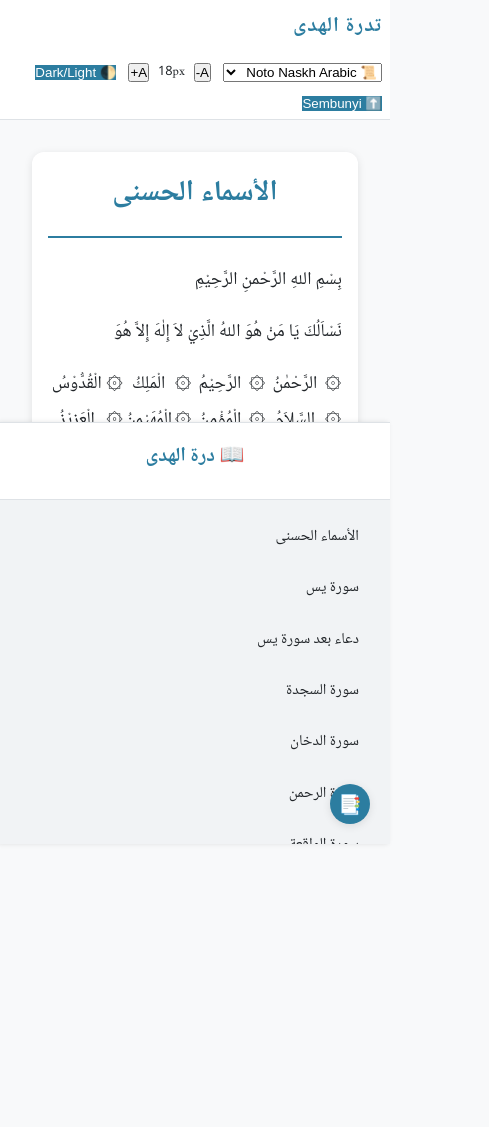
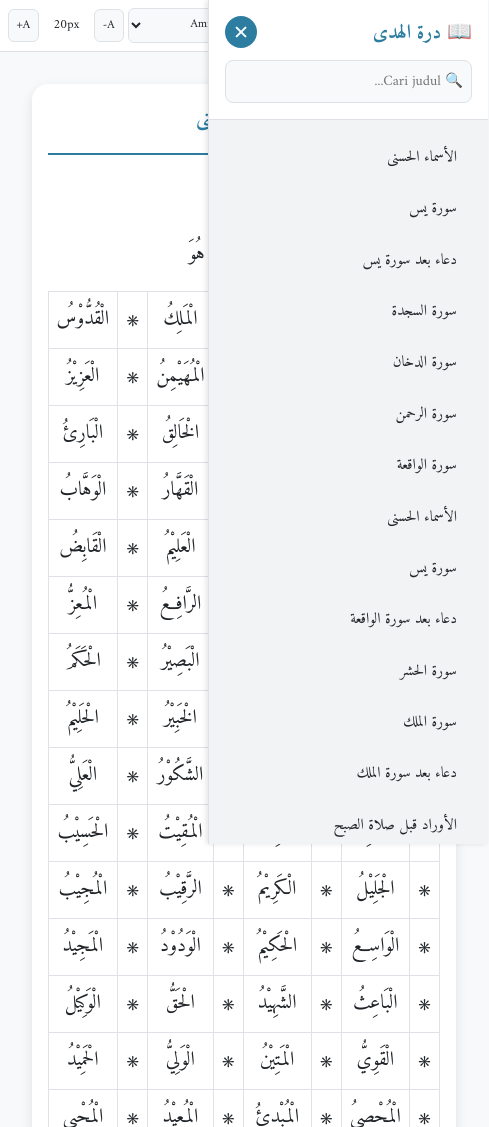
Before and after one commit to themoengame/DurratulHuda, a plain HTML site: page index.html in a window 390 px wide. Shown: the top 1127 px of the page, 489 px wide, since content can reach past the window. Before the commit the page ends 844 px from the top, so only its background shows below. Drawn offline with Linux system fonts and the light colour scheme; a web font is replaced by a local one.

Commit message:
Update index.html

```diff
--- a/index.html
+++ b/index.html
@@ -5,32 +5,22 @@
     <meta name="viewport" content="width=device-width, initial-scale=1.0, user-scalable=yes">
     <title>Durrat al-Huda - Digital Library</title>
 
-    <!-- Google Fonts: 10 Font Arab -->
+    <!-- Google Fonts (Font Arab berkualitas) -->
+    <link href="https://fonts.googleapis.com/css2?family=Amiri:ital,wght@0,400;0,700;1,400&display=swap" rel="stylesheet">
+    <link href="https://fonts.googleapis.com/css2?family=Scheherazade+New:wght@400;500;600;700&display=swap" rel="stylesheet">
+    <link href="https://fonts.googleapis.com/css2?family=Lateef:wght@400;600;700&display=swap" rel="stylesheet">
     <link href="https://fonts.googleapis.com/css2?family=Noto+Naskh+Arabic:wght@400;500;600;700&display=swap" rel="stylesheet">
-    <link href="https://fonts.googleapis.com/css2?family=Noto+Kufi+Arabic:wght@100;200;300;400;500;600;700;800;900&display=swap" rel="stylesheet">
-    <link href="https://fonts.googleapis.com/css2?family=Noto+Sans+Arabic:wght@100;200;300;400;500;600;700;800;900&display=swap" rel="stylesheet">
-    <link href="https://fonts.googleapis.com/css2?family=Amiri:ital,wght@0,400;0,700;1,400;1,700&display=swap" rel="stylesheet">
-    <link href="https://fonts.googleapis.com/css2?family=Cairo:wght@200;300;400;500;600;700;800;900;1000&display=swap" rel="stylesheet">
-    <link href="https://fonts.googleapis.com/css2?family=Scheherazade+New:wght@400;500;600;700&display=swap" rel="stylesheet">
-    <link href="https://fonts.googleapis.com/css2?family=Harmattan:wght@400;500;600;700&display=swap" rel="stylesheet">
-    <link href="https://fonts.googleapis.com/css2?family=Tajawal:wght@200;300;400;500;700;800;900&display=swap" rel="stylesheet">
-    <link href="https://fonts.googleapis.com/css2?family=Mirza:wght@400;500;600;700&display=swap" rel="stylesheet">
-    <link href="https://fonts.googleapis.com/css2?family=Fustat:wght@200;300;400;500;600;700;800&display=swap" rel="stylesheet">
+    <link href="https://fonts.googleapis.com/css2?family=El+Messiri:wght@400;500;600;700&display=swap" rel="stylesheet">
+    <link href="https://fonts.googleapis.com/css2?family=Reem+Kufi:wght@400;500;600;700&display=swap" rel="stylesheet">
+    <link href="https://fonts.googleapis.com/css2?family=Cairo:wght@400;500;600;700&display=swap" rel="stylesheet">
+    <link href="https://fonts.googleapis.com/css2?family=Tajawal:wght@400;500;700&display=swap" rel="stylesheet">
+    <link href="https://fonts.googleapis.com/css2?family=Almarai:wght@400;700&display=swap" rel="stylesheet">
 
     <style>
         * {
             margin: 0;
             padding: 0;
             box-sizing: border-box;
-            transition: background-color 0.3s ease, color 0.2s ease;
-        }
-
-        body {
-            font-family: 'Noto Naskh Arabic', 'Amiri', serif;
-            background-color: var(--bg-primary);
-            color: var(--text-primary);
-            line-height: 1.8;
-            direction: rtl;
         }
 
         /* Variabel Tema */
@@ -44,9 +34,10 @@
             --hover-bg: #e9ecef;
             --accent: #2c7da0;
             --accent-dark: #1f5068;
+            --accent-light: #e8f4f8;
             --shadow: rgba(0, 0, 0, 0.1);
             --card-bg: #ffffff;
-            --navbar-bg: #ffffff;
+            --toolbar-bg: #ffffff;
         }
 
         body.dark {
@@ -59,32 +50,44 @@
             --hover-bg: #2a2a2a;
             --accent: #4ea8de;
             --accent-dark: #2c7da0;
+            --accent-light: #1e3a4a;
             --shadow: rgba(0, 0, 0, 0.3);
             --card-bg: #252525;
-            --navbar-bg: #1e1e1e;
+            --toolbar-bg: #1e1e1e;
         }
 
-        /* Layout */
+        body {
+            font-family: 'Amiri', 'Traditional Arabic', serif;
+            background-color: var(--bg-primary);
+            color: var(--text-primary);
+            line-height: 1.8;
+            transition: background-color 0.3s ease, color 0.2s ease;
+        }
+
+        /* Layout Utama */
         .app {
             display: flex;
-            height: 100vh;
-            overflow: hidden;
+            min-height: 100vh;
         }
 
-        /* Sidebar Daftar Isi */
+        /* Sidebar - Menu Daftar Isi */
         .sidebar {
             width: 320px;
             background-color: var(--sidebar-bg);
             border-left: 1px solid var(--border);
             display: flex;
             flex-direction: column;
-            overflow: hidden;
+            position: fixed;
+            right: 0;
+            top: 0;
+            bottom: 0;
+            z-index: 100;
+            transform: translateX(0);
+            transition: transform 0.3s ease;
             box-shadow: -2px 0 5px var(--shadow);
-            z-index: 10;
-            transition: transform 0.3s ease;
         }
 
-        .sidebar.hide {
+        .sidebar.closed {
             transform: translateX(100%);
         }
 
@@ -99,7 +102,17 @@
             font-weight: bold;
             color: var(--accent);
             margin-bottom: 0.5rem;
-            text-align: center;
+        }
+
+        .search-box {
+            width: 100%;
+            padding: 0.5rem;
+            border: 1px solid var(--border);
+            border-radius: 8px;
+            background: var(--bg-primary);
+            color: var(--text-primary);
+            font-family: inherit;
+            font-size: 0.9rem;
         }
 
         .daftar-isi {
@@ -137,38 +150,41 @@
         /* Main Content */
         .main-content {
             flex: 1;
+            margin-right: 320px;
+            transition: margin-right 0.3s ease;
+            min-height: 100vh;
             display: flex;
             flex-direction: column;
-            overflow: hidden;
         }
 
-        /* Navbar / Toolbar */
-        .navbar {
+        .main-content.fullscreen {
+            margin-right: 0;
+        }
+
+        /* Toolbar */
+        .toolbar {
             padding: 0.75rem 1.5rem;
-            background-color: var(--navbar-bg);
+            background-color: var(--toolbar-bg);
             border-bottom: 1px solid var(--border);
             display: flex;
-            gap: 1rem;
+            gap: 0.75rem;
             flex-wrap: wrap;
             align-items: center;
             justify-content: space-between;
-            transition: transform 0.3s ease;
+            position: sticky;
+            top: 0;
+            z-index: 50;
+            backdrop-filter: blur(10px);
+            background-color: rgba(var(--toolbar-bg-rgb, 255,255,255), 0.95);
         }
 
-        .navbar.hide {
-            transform: translateY(-100%);
-        }
-
-        .navbar-brand {
-            font-size: 1.3rem;
-            font-weight: bold;
-            color: var(--accent);
-            letter-spacing: 1px;
+        body.dark .toolbar {
+            background-color: rgba(30, 30, 30, 0.95);
         }
 
         .toolbar-group {
             display: flex;
-            gap: 0.75rem;
+            gap: 0.5rem;
             align-items: center;
             flex-wrap: wrap;
         }
@@ -182,10 +198,39 @@
             cursor: pointer;
             font-family: inherit;
             font-size: 0.85rem;
+            transition: all 0.2s;
         }
 
         .toolbar button:hover {
             background: var(--hover-bg);
+        }
+
+        .btn-icon {
+            font-size: 1.1rem;
+            padding: 0.4rem 0.6rem;
+        }
+
+        .menu-toggle {
+            background: var(--accent);
+            color: white;
+            border: none;
+            font-weight: bold;
+        }
+
+        .menu-toggle:hover {
+            background: var(--accent-dark);
+        }
+
+        .theme-toggle {
+            background: var(--accent);
+            color: white;
+            border: none;
+        }
+
+        .fullscreen-toggle {
+            background: var(--accent);
+            color: white;
+            border: none;
         }
 
         .font-size-control {
@@ -197,15 +242,11 @@
         .font-size-control span {
             font-size: 0.8rem;
             padding: 0 0.25rem;
+            min-width: 45px;
+            text-align: center;
         }
 
-        .theme-toggle, .sidebar-toggle {
-            background: var(--accent);
-            color: white;
-            border: none;
-        }
-
-        /* Konten Isi */
+        /* Content Area */
         .content-area {
             flex: 1;
             overflow-y: auto;
@@ -216,9 +257,9 @@
             max-width: 900px;
             margin: 0 auto;
             background-color: var(--card-bg);
-            border-radius: 12px;
+            border-radius: 16px;
             padding: 2rem;
-            box-shadow: 0 2px 8px var(--shadow);
+            box-shadow: 0 4px 12px var(--shadow);
         }
 
         .content-title {
@@ -244,6 +285,18 @@
             margin-bottom: 1rem;
         }
 
+        .arabic-content table {
+            width: 100%;
+            margin: 1rem 0;
+            border-collapse: collapse;
+        }
+
+        .arabic-content td {
+            border: 1px solid var(--border);
+            padding: 0.5rem;
+            text-align: center;
+        }
+
         .loading {
             text-align: center;
             padding: 2rem;
@@ -251,40 +304,16 @@
             color: var(--text-secondary);
         }
 
-        /* Tombol toggle sidebar (floating) */
-        .toggle-sidebar-btn {
-            position: fixed;
-            top: 80px;
-            right: 10px;
-            background: var(--accent);
-            color: white;
-            border: none;
-            border-radius: 50%;
-            width: 40px;
-            height: 40px;
-            font-size: 1.2rem;
-            cursor: pointer;
-            z-index: 20;
-            display: flex;
-            align-items: center;
-            justify-content: center;
-            box-shadow: 0 2px 8px var(--shadow);
-            transition: all 0.2s;
-        }
-
-        .toggle-sidebar-btn:hover {
-            background: var(--accent-dark);
-            transform: scale(1.05);
-        }
-
         /* Scrollbar */
         ::-webkit-scrollbar {
             width: 8px;
             height: 8px;
         }
+
         ::-webkit-scrollbar-track {
             background: var(--bg-primary);
         }
+
         ::-webkit-scrollbar-thumb {
             background: var(--border);
             border-radius: 4px;
@@ -292,73 +321,124 @@
 
         /* Responsive */
         @media (max-width: 768px) {
-            .app {
-                flex-direction: column;
-            }
             .sidebar {
-                width: 100%;
-                height: 50%;
-                position: fixed;
-                bottom: 0;
-                right: 0;
-                left: 0;
-                z-index: 15;
-                border-left: none;
-                border-top: 1px solid var(--border);
-            }
-            .sidebar.hide {
-                transform: translateY(100%);
+                width: 280px;
             }
             .main-content {
-                height: 100%;
+                margin-right: 0;
             }
-            .navbar {
+            .toolbar {
                 padding: 0.5rem;
+                gap: 0.5rem;
+            }
+            .toolbar-group {
+                gap: 0.3rem;
+            }
+            .toolbar button, .toolbar select {
+                padding: 0.3rem 0.5rem;
+                font-size: 0.75rem;
             }
             .content-card {
                 padding: 1rem;
             }
-            .toggle-sidebar-btn {
-                top: auto;
-                bottom: 20px;
-                right: 20px;
+            .content-title {
+                font-size: 1.3rem;
+            }
+        }
+
+        /* Fullscreen mode khusus untuk bacaan - toolbar tetap ada tapi minimalis */
+        .reading-mode .sidebar {
+            transform: translateX(100%);
+        }
+
+        .reading-mode .main-content {
+            margin-right: 0;
+        }
+
+        .reading-mode .toolbar {
+            opacity: 0.7;
+            transition: opacity 0.3s;
+        }
+
+        .reading-mode .toolbar:hover {
+            opacity: 1;
+        }
+
+        /* Highlight search */
+        .highlight {
+            background-color: #ffc107;
+            color: #1e1e1e;
+            border-radius: 2px;
+            padding: 0 2px;
+        }
+        body.dark .highlight {
+            background-color: #ffb300;
+            color: #000;
+        }
+
+        /* Tombol close sidebar di mobile */
+        .sidebar-close {
+            display: none;
+            position: absolute;
+            left: 1rem;
+            top: 1rem;
+            background: var(--accent);
+            color: white;
+            border: none;
+            border-radius: 50%;
+            width: 32px;
+            height: 32px;
+            cursor: pointer;
+            font-size: 1.2rem;
+        }
+
+        @media (max-width: 768px) {
+            .sidebar-close {
+                display: block;
             }
         }
     </style>
 </head>
 <body>
 <div class="app">
+    <!-- Sidebar Menu -->
     <div class="sidebar" id="sidebar">
+        <button class="sidebar-close" id="sidebarCloseBtn">✕</button>
         <div class="sidebar-header">
             <h2>📖 درة الهدى</h2>
+            <input type="text" id="searchInput" class="search-box" placeholder="🔍 Cari judul..." autocomplete="off">
         </div>
         <div class="daftar-isi" id="daftarIsi">
             <div class="loading">Memuat daftar...</div>
         </div>
     </div>
-    <div class="main-content">
-        <div class="navbar" id="navbar">
-            <div class="navbar-brand">تدرة الهدى</div>
+
+    <!-- Main Content -->
+    <div class="main-content" id="mainContent">
+        <div class="toolbar">
+            <div class="toolbar-group">
+                <button id="menuToggleBtn" class="menu-toggle btn-icon" title="Tampilkan Menu">📑 Menu</button>
+                <button id="fullscreenToggleBtn" class="fullscreen-toggle btn-icon" title="Mode Membaca (Fullscreen)">📖 Fullscreen</button>
+                <button id="themeToggle" class="theme-toggle btn-icon" title="Gelap/Terang">🌓</button>
+            </div>
             <div class="toolbar-group">
                 <select id="fontFamilySelect">
-                    <option value="'Noto Naskh Arabic', serif">📜 Noto Naskh Arabic</option>
-                    <option value="'Noto Kufi Arabic', serif">🏛️ Noto Kufi Arabic</option>
-                    <option value="'Noto Sans Arabic', sans-serif">📝 Noto Sans Arabic</option>
-                    <option value="'Amiri', serif">🖋️ Amiri</option>
-                    <option value="'Cairo', sans-serif">🌆 Cairo</option>
-                    <option value="'Scheherazade New', serif">📖 Scheherazade New</option>
-                    <option value="'Harmattan', sans-serif">✍️ Harmattan</option>
-                    <option value="'Tajawal', sans-serif">✨ Tajawal</option>
-                    <option value="'Mirza', serif">🎨 Mirza</option>
-                    <option value="'Fustat', sans-serif">🔮 Fustat</option>
+                    <option value="'Amiri', serif">📜 Amiri</option>
+                    <option value="'Scheherazade New', serif">🖋️ Scheherazade</option>
+                    <option value="'Lateef', cursive">✍️ Lateef</option>
+                    <option value="'Noto Naskh Arabic', serif">📖 Noto Naskh</option>
+                    <option value="'El Messiri', sans-serif">✨ El Messiri</option>
+                    <option value="'Reem Kufi', sans-serif">🔤 Reem Kufi</option>
+                    <option value="'Cairo', sans-serif">📚 Cairo</option>
+                    <option value="'Tajawal', sans-serif">🍃 Tajawal</option>
+                    <option value="'Almarai', sans-serif">🌙 Almarai</option>
+                    <option value="'Traditional Arabic', 'Times New Roman', serif">📜 Traditional</option>
                 </select>
                 <div class="font-size-control">
                     <button id="fontMinus" title="Kecilkan font">A-</button>
-                    <span id="fontSizeLabel">18px</span>
+                    <span id="fontSizeLabel">20px</span>
                     <button id="fontPlus" title="Besarkan font">A+</button>
                 </div>
-                <button id="themeToggle" class="theme-toggle">🌓 Dark/Light</button>
-                <button id="hideNavbarBtn" class="sidebar-toggle">⬆️ Sembunyi</button>
             </div>
         </div>
         <div class="content-area" id="contentArea">
@@ -369,20 +449,22 @@
         </div>
     </div>
 </div>
-<button class="toggle-sidebar-btn" id="toggleSidebarBtn" title="Tampil/Sembunyi Daftar Isi">📑</button>
 
 <script>
     // State
     let menuData = [];
     let contentCache = {};
     let currentId = null;
-    let currentFontSize = 18;
-    let currentFontFamily = "'Noto Naskh Arabic', serif";
-    let sidebarVisible = true;
-    let navbarVisible = true;
+    let currentFontSize = 20;
+    let currentFontFamily = "'Amiri', serif";
+    let isReadingMode = false;
+    let isSidebarOpen = true;
 
     // DOM Elements
+    const sidebar = document.getElementById('sidebar');
+    const mainContent = document.getElementById('mainContent');
     const daftarContainer = document.getElementById('daftarIsi');
+    const searchInput = document.getElementById('searchInput');
     const contentTitleDiv = document.getElementById('contentTitle');
     const contentBodyDiv = document.getElementById('contentBody');
     const fontPlusBtn = document.getElementById('fontPlus');
@@ -390,10 +472,9 @@
     const fontSizeLabel = document.getElementById('fontSizeLabel');
     const fontFamilySelect = document.getElementById('fontFamilySelect');
     const themeToggle = document.getElementById('themeToggle');
-    const toggleSidebarBtn = document.getElementById('toggleSidebarBtn');
-    const hideNavbarBtn = document.getElementById('hideNavbarBtn');
-    const sidebar = document.getElementById('sidebar');
-    const navbar = document.getElementById('navbar');
+    const menuToggleBtn = document.getElementById('menuToggleBtn');
+    const fullscreenToggleBtn = document.getElementById('fullscreenToggleBtn');
+    const sidebarCloseBtn = document.getElementById('sidebarCloseBtn');
 
     // Load data.json
     async function loadData() {
@@ -408,18 +489,25 @@
             }
         } catch (error) {
             console.error(error);
-            daftarContainer.innerHTML = '<div class="loading">Gagal memuat daftar isi. Pastikan data.json tersedia.</div>';
+            daftarContainer.innerHTML = '<div class="loading">❌ Gagal memuat daftar isi. Pastikan data.json tersedia.</div>';
         }
     }
 
-    // Render menu
+    // Render menu with search filter
     function renderMenu(items) {
-        if (items.length === 0) {
-            daftarContainer.innerHTML = '<div class="loading">Tidak ada data</div>';
+        const searchTerm = searchInput.value.trim().toLowerCase();
+        let filtered = items;
+        if (searchTerm) {
+            filtered = items.filter(item => item.title.toLowerCase().includes(searchTerm));
+        }
+
+        if (filtered.length === 0) {
+            daftarContainer.innerHTML = '<div class="loading">Tidak ditemukan</div>';
             return;
         }
+
         const ul = document.createElement('ul');
-        items.forEach(item => {
+        filtered.forEach(item => {
             const li = document.createElement('li');
             li.textContent = item.title;
             li.dataset.id = item.id;
@@ -428,6 +516,10 @@
                 loadContent(item.id);
                 document.querySelectorAll('#daftarIsi li').forEach(el => el.classList.remove('active'));
                 li.classList.add('active');
+                // Di mobile, tutup sidebar setelah klik
+                if (window.innerWidth <= 768) {
+                    closeSidebar();
+                }
             });
             ul.appendChild(li);
         });
@@ -488,7 +580,7 @@
     function changeFontSize(delta) {
         let newSize = currentFontSize + delta;
         if (newSize < 12) newSize = 12;
-        if (newSize > 36) newSize = 36;
+        if (newSize > 40) newSize = 40;
         currentFontSize = newSize;
         applyFontSettings();
         localStorage.setItem('dh_fontSize', currentFontSize);
@@ -516,30 +608,52 @@
         localStorage.setItem('dh_theme', isDark ? 'dark' : 'light');
     }
 
-    // Toggle Sidebar
+    // Sidebar Toggle
     function toggleSidebar() {
-        sidebarVisible = !sidebarVisible;
-        if (sidebarVisible) {
-            sidebar.classList.remove('hide');
-            toggleSidebarBtn.innerHTML = '📑';
+        isSidebarOpen = !isSidebarOpen;
+        if (isSidebarOpen) {
+            sidebar.classList.remove('closed');
+            mainContent.classList.remove('fullscreen');
         } else {
-            sidebar.classList.add('hide');
-            toggleSidebarBtn.innerHTML = '📖';
+            sidebar.classList.add('closed');
+            mainContent.classList.add('fullscreen');
         }
-        localStorage.setItem('dh_sidebar', sidebarVisible);
+        localStorage.setItem('dh_sidebarOpen', isSidebarOpen);
     }
 
-    // Toggle Navbar
-    function toggleNavbar() {
-        navbarVisible = !navbarVisible;
-        if (navbarVisible) {
-            navbar.classList.remove('hide');
-            hideNavbarBtn.innerHTML = '⬆️ Sembunyi';
+    function closeSidebar() {
+        isSidebarOpen = false;
+        sidebar.classList.add('closed');
+        mainContent.classList.add('fullscreen');
+        localStorage.setItem('dh_sidebarOpen', false);
+    }
+
+    function openSidebar() {
+        isSidebarOpen = true;
+        sidebar.classList.remove('closed');
+        mainContent.classList.remove('fullscreen');
+        localStorage.setItem('dh_sidebarOpen', true);
+    }
+
+    // Fullscreen Reading Mode (clean interface)
+    function toggleReadingMode() {
+        isReadingMode = !isReadingMode;
+        if (isReadingMode) {
+            document.body.classList.add('reading-mode');
+            fullscreenToggleBtn.innerHTML = '📖 Exit';
+            fullscreenToggleBtn.title = 'Keluar Mode Membaca';
+            closeSidebar();
         } else {
-            navbar.classList.add('hide');
-            hideNavbarBtn.innerHTML = '⬇️ Tampil';
+            document.body.classList.remove('reading-mode');
+            fullscreenToggleBtn.innerHTML = '📖 Fullscreen';
+            fullscreenToggleBtn.title = 'Mode Membaca';
+            // Restore sidebar preference
+            const savedSidebar = localStorage.getItem('dh_sidebarOpen');
+            if (savedSidebar === 'true') {
+                openSidebar();
+            }
         }
-        localStorage.setItem('dh_navbar', navbarVisible);
+        localStorage.setItem('dh_readingMode', isReadingMode);
     }
 
     // Load preferences
@@ -551,17 +665,18 @@
             currentFontFamily = savedFamily;
             fontFamilySelect.value = savedFamily;
         }
-        const savedSidebar = localStorage.getItem('dh_sidebar');
+        const savedSidebar = localStorage.getItem('dh_sidebarOpen');
         if (savedSidebar === 'false') {
-            sidebarVisible = false;
-            sidebar.classList.add('hide');
-            toggleSidebarBtn.innerHTML = '📖';
+            isSidebarOpen = false;
+            sidebar.classList.add('closed');
+            mainContent.classList.add('fullscreen');
         }
-        const savedNavbar = localStorage.getItem('dh_navbar');
-        if (savedNavbar === 'false') {
-            navbarVisible = false;
-            navbar.classList.add('hide');
-            hideNavbarBtn.innerHTML = '⬇️ Tampil';
+        const savedReadingMode = localStorage.getItem('dh_readingMode');
+        if (savedReadingMode === 'true') {
+            isReadingMode = true;
+            document.body.classList.add('reading-mode');
+            fullscreenToggleBtn.innerHTML = '📖 Exit';
+            closeSidebar();
         }
         applyFontSettings();
         initTheme();
@@ -570,12 +685,14 @@
     // Event Listeners
     fontPlusBtn.addEventListener('click', () => changeFontSize(2));
     fontMinusBtn.addEventListener('click', () => changeFontSize(-2));
-    fontFamilySelect.addEventListener('change', (e) => {
-        setFontFamily(e.target.value);
-    });
+    fontFamilySelect.addEventListener('change', (e) => setFontFamily(e.target.value));
     themeToggle.addEventListener('click', toggleTheme);
-    toggleSidebarBtn.addEventListener('click', toggleSidebar);
-    hideNavbarBtn.addEventListener('click', toggleNavbar);
+    menuToggleBtn.addEventListener('click', toggleSidebar);
+    fullscreenToggleBtn.addEventListener('click', toggleReadingMode);
+    if (sidebarCloseBtn) {
+        sidebarCloseBtn.addEventListener('click', closeSidebar);
+    }
+    searchInput.addEventListener('input', () => renderMenu(menuData));
 
     // Initialize
     loadPreferences();
```
